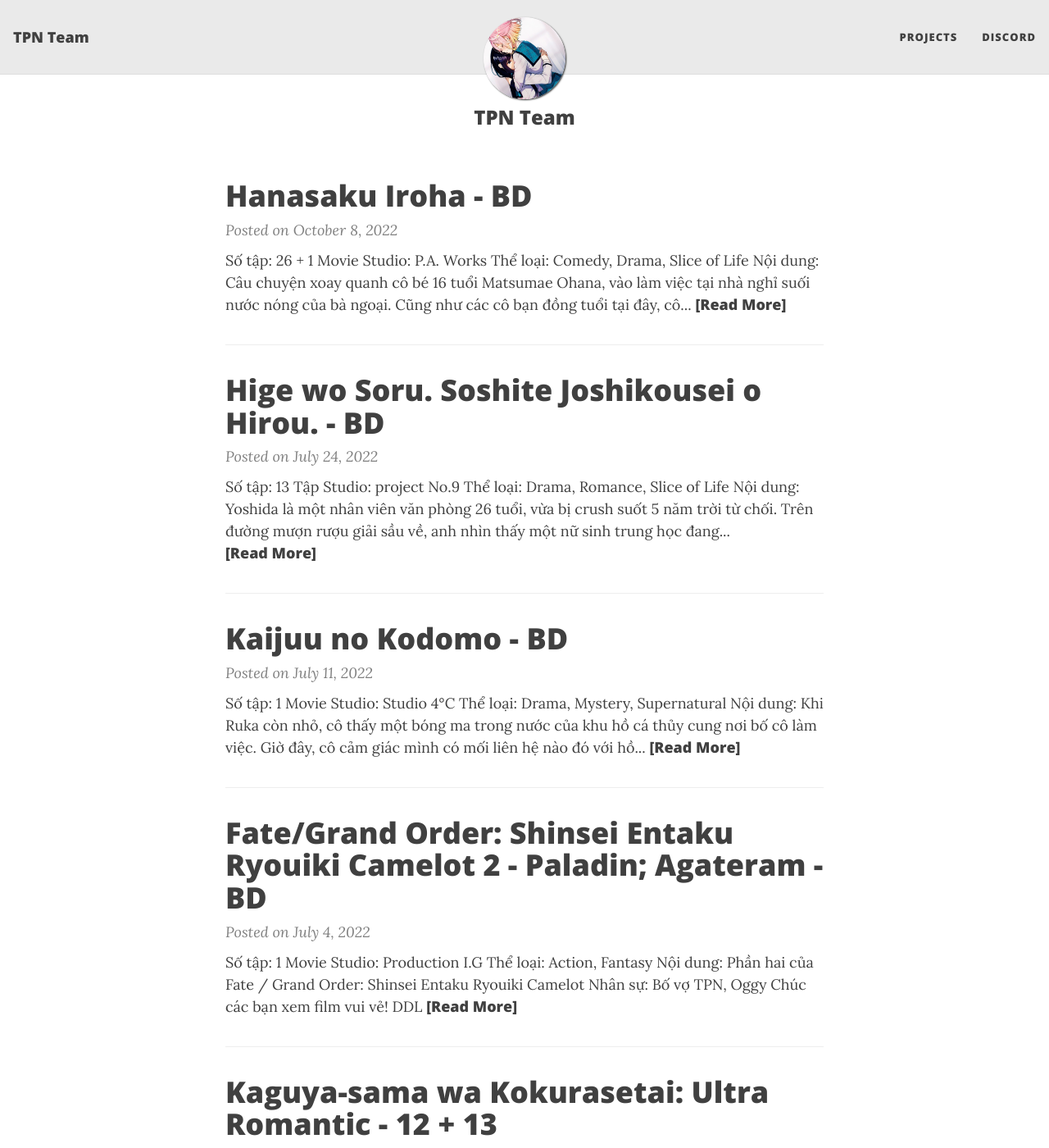
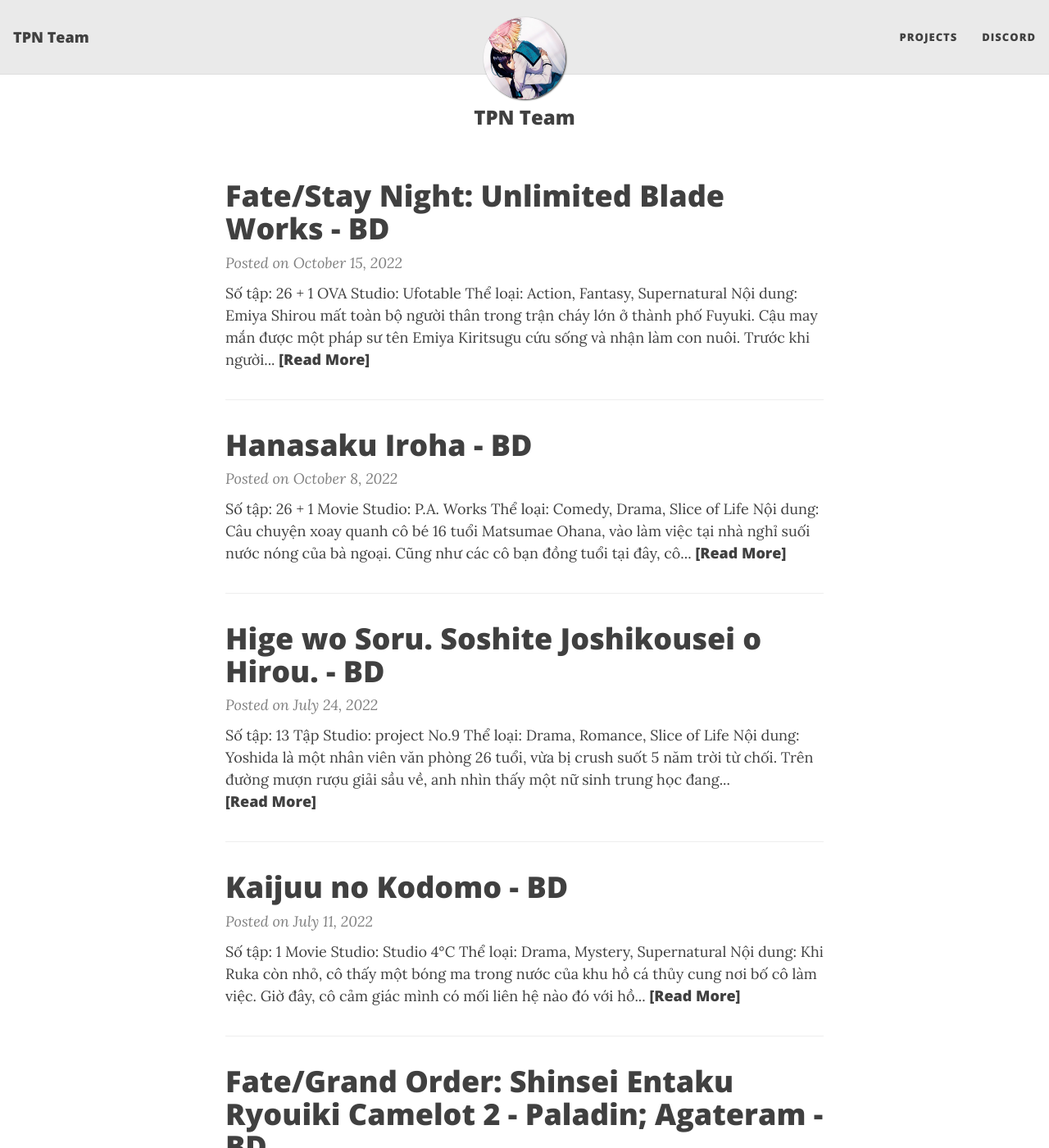
Before and after one commit to TPN-Team/TPN-Team.github.io, a Jekyll site: the page built from index.html, in a window 1280 px wide and 1400 px high. Shown: the whole window at 82% size. Built offline with Jekyll 4.4.1, drawn with Linux system fonts in a browser that asks for light colours; nearby versions of some CDN libraries; the list of posts is cut into pages by our own code; some of the changed text lies outside the part shown.

Commit message:
Fate/stay night: Unlimited Blade Works

```diff
--- /dev/null
+++ b/_posts/2022-10-15-fate-stay-night-ubw.md
@@ -0,0 +1,23 @@
+---
+layout: post
+title: "Fate/Stay Night: Unlimited Blade Works - BD"
+share-description: ""
+tags: [Fate Series]
+comments: false
+---
+
+![Thumb](https://tpn-team.github.io/assets/img/fs_ubw_thumb.webp){: .mx-auto.d-block :}
+<center>
+<b>Số tập:</b> 26 + 1 OVA  <br>
+<b>Studio:</b> Ufotable <br>
+<b>Thể loại:</b> Action, Fantasy, Supernatural <br>
+<b>Nội dung:</b> Emiya Shirou mất toàn bộ người thân trong trận cháy lớn ở thành phố Fuyuki. Cậu may mắn được một pháp sư tên Emiya Kiritsugu cứu sống và nhận làm con nuôi. Trước khi người cha qua đời, Shirou hứa với cha cậu sẽ thay ông hoàn thành giấc mơ dang dở: đó là trở thành người hùng bảo vệ lẽ phải. Số phận đẩy đưa Shirou vướng vào Cuộc chiến giành Chén Thánh lần thứ Năm. Bảy Pháp Sư triệu tập Bảy Anh Hùng trong truyền thuyết bước vào cuộc chiến sinh tử với phần thưởng là điều ước từ Chén Thánh. Shirou sẽ làm gì để thực hiện ước vọng của cha nuôi? Cậu sẽ làm gì để vượt qua hiện thực tàn nhẫn đang chực chờ phía trước? Đâu mới là con đường đúng đắn? Kẻ thù lớn nhất của đời người chính là…? <br>
+
+<hr>
+
+<b>Nhân sự:</b> Ngáo đệ, Bố vk <br>
+Cảm ơn <b>Seven - Nyaa</b> (TVs) đã làm ra bản dịch chất lượng này. <br>
+Chúc các bạn xem film vui vẻ!<br><br>
+<b><a href="https://github.com/TPN-Team/TPN-Team-DDL/blob/master/F%EF%BC%8FS:%20UBW.md">DDL</a></b> <br>
+</center>
+<!-- excerpt-end -->
```
Also changed, not shown: projects.md (+1 -0 lines), assets/img/fs_ubw.jpg (added), assets/img/fs_ubw_thumb.webp (added).
